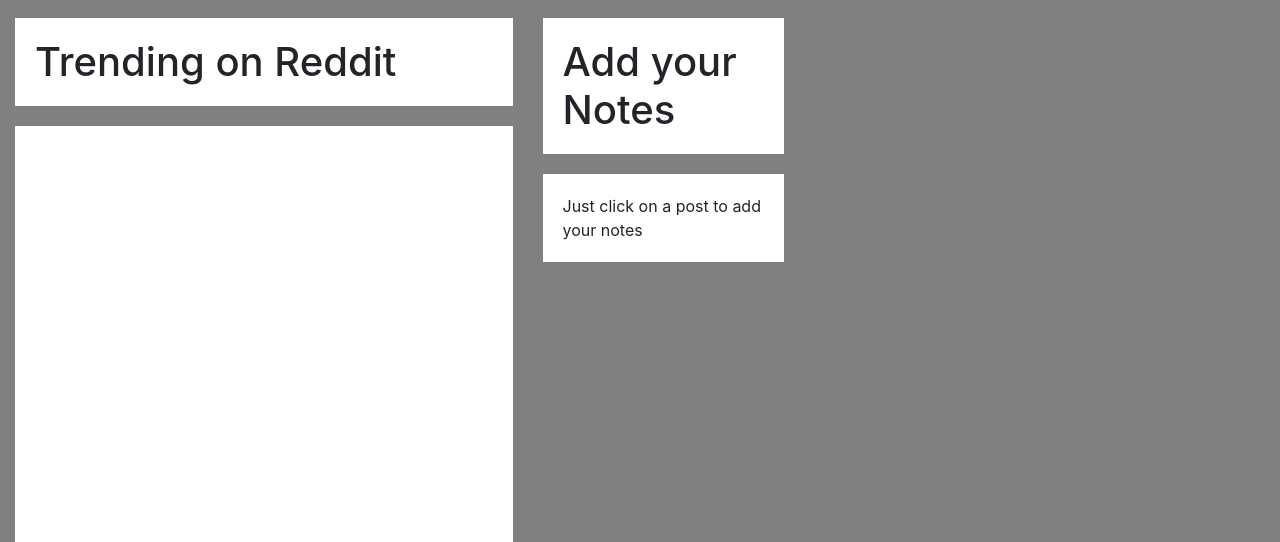
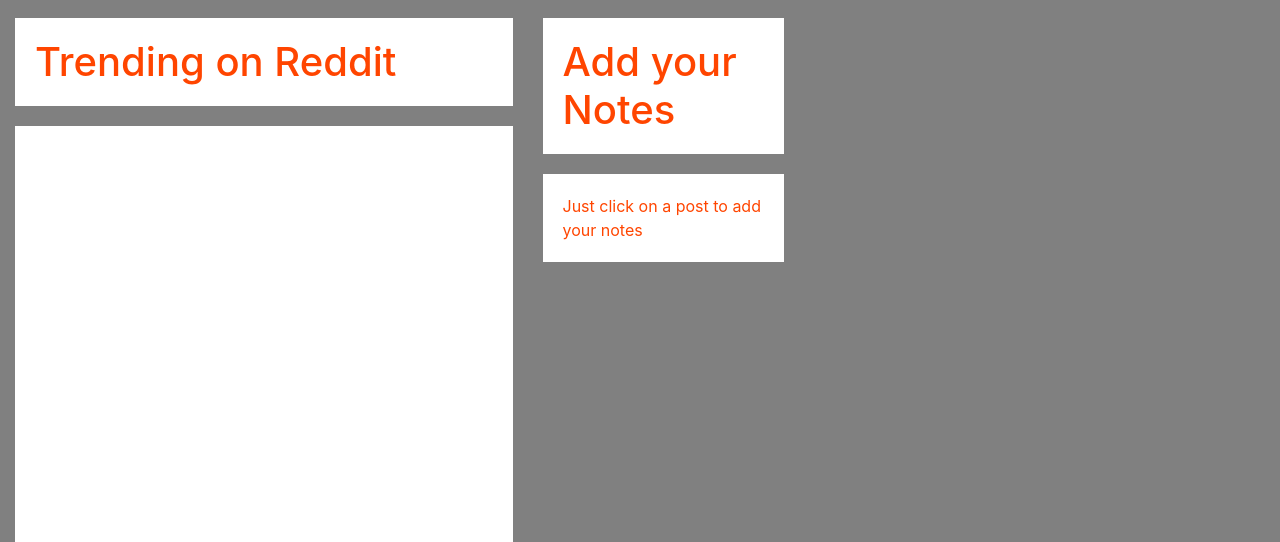
Before and after one commit to DavidWProject/RedditScrapper, a website: page public/index.html in a window 1280 px wide. Shown: the part 558-1100 px from the top of the page. Drawn offline with nearby package versions, Linux system fonts and the light colour scheme; no server answers.

Commit message:
added delay in transition

```diff
--- a/public/index.html
+++ b/public/index.html
@@ -172,7 +172,7 @@
 }
 
 .pageStyle1 {
-
+  color: #ff4500;
   padding: 20px;
   background: white;
   margin-left: 15px;
@@ -184,11 +184,17 @@
   padding: 20px;
   background: white;
   margin-top: 20px;
+  color: #ff4500;
+}
+
+p {
+  transition: 0s border;
 }
 
 p:hover {
   padding: 10px;
   border: 2px solid orange;
+  transition-delay: 1s;
   border-radius: 20px;
 }
 
```
